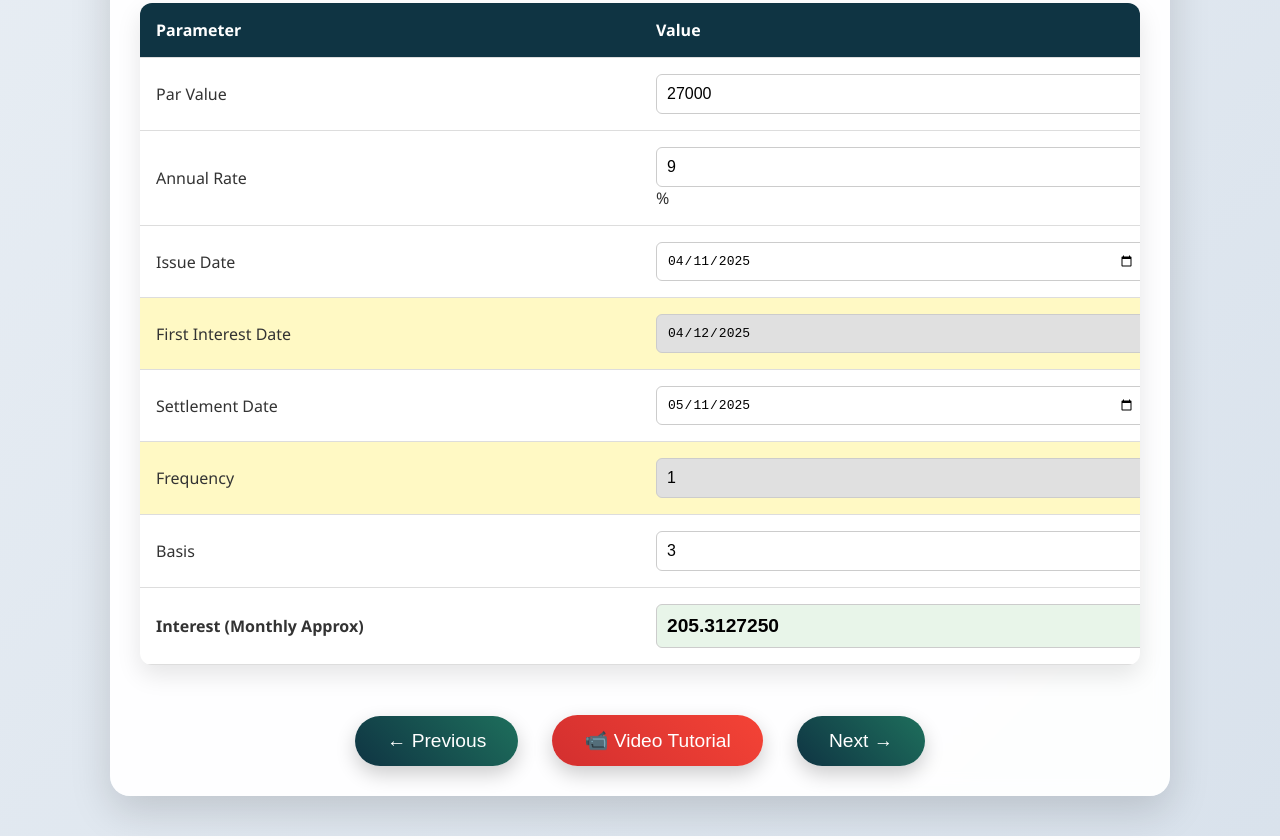
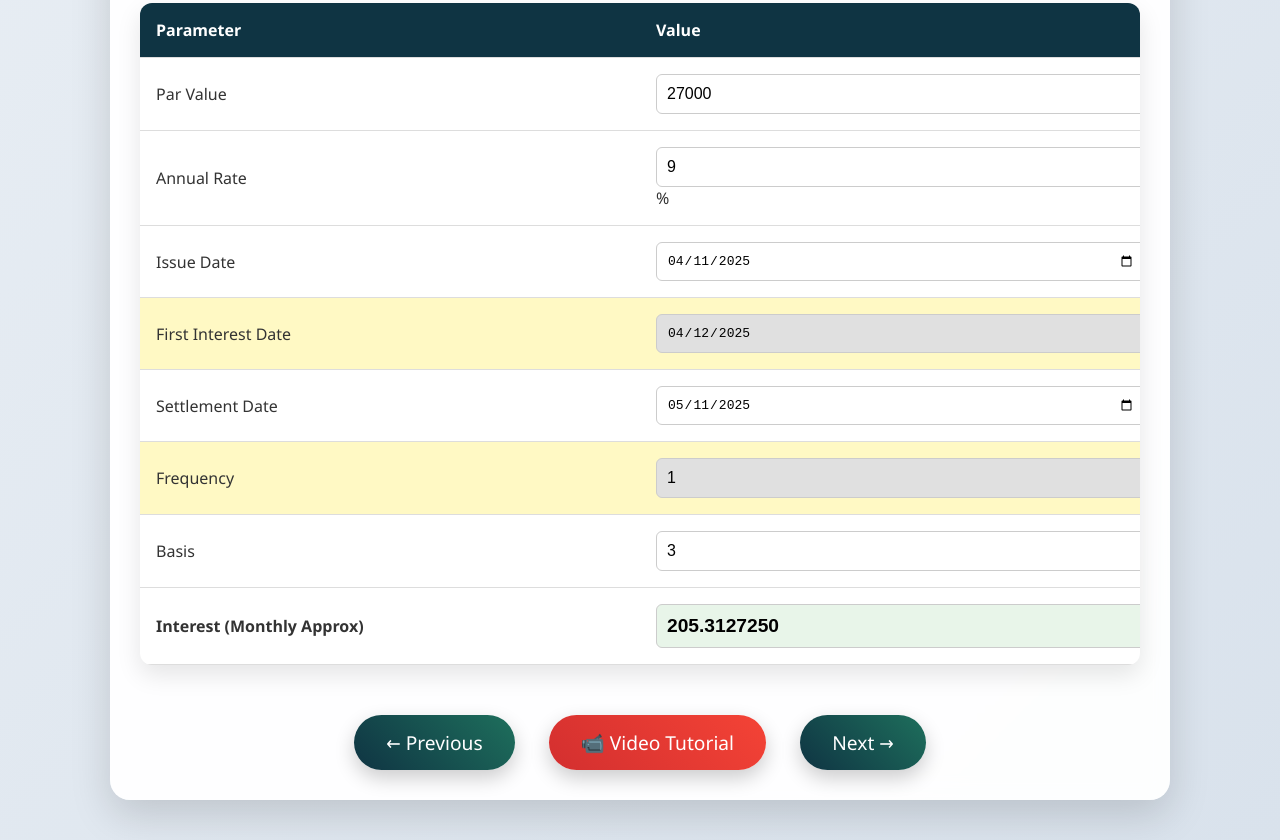
Before and after one commit to AKhack7/Excel, a plain HTML site: page A/accrintm.html in a window 1280 px wide. Shown: the part 1541-2381 px from the top of the page. Drawn offline with Linux system fonts and the light colour scheme.

Commit message:
Update accrintm.html

```diff
--- a/A/accrintm.html
+++ b/A/accrintm.html
@@ -135,7 +135,9 @@
       margin-top: 50px;
     }
 
-    .buttons button {
+    /* <a> tags ko button jaisa banaya */
+    .buttons a {
+      display: inline-block;
       padding: 14px 32px;
       margin: 0 15px;
       font-size: 1.2em;
@@ -146,9 +148,11 @@
       color: white;
       box-shadow: 0 8px 20px rgba(0,0,0,0.2);
       transition: all 0.3s;
+      text-decoration: none;
+      text-align: center;
     }
 
-    .buttons button:hover {
+    .buttons a:hover {
       transform: translateY(-5px) scale(1.05);
       box-shadow: 0 15px 30px rgba(0,0,0,0.3);
     }
@@ -176,7 +180,7 @@
       <p><strong>ACCRINTM</strong> फंक्शन एक्सेल में उस सिक्योरिटी के लिए अर्जित ब्याज की गणना करता है जो परिपक्वता (maturity) पर ब्याज देती है। यह बॉन्ड या अन्य सिक्योरिटीज के लिए उपयोगी है जहां ब्याज केवल परिपक्वता पर ही दिया जाता है।</p>
     </div>
 
-    <!-- First Table - Fixed Example (No Editing Allowed) -->
+    <!-- First Table - Fixed Example -->
     <h2 style="color:#0f3443; text-align:center;">Example 1: Default Values (Cannot Edit)</h2>
     <table>
       <tr><th>Parameter</th><th>Value</th></tr>
@@ -200,7 +204,7 @@
       <p><strong>हिंदी:</strong> यह फंक्शन उस सिक्योरिटी के लिए इश्यू डेट से सेटलमेंट डेट तक का अर्जित ब्याज देता है जो परिपक्वता पर ब्याज देती है। [basis] पैरामीटर दिन गिनती की विधि तय करता है (यहाँ 3 = actual/360)।</p>
     </div>
 
-    <!-- Second Table - Interactive (Students Can Edit) -->
+    <!-- Interactive Practice Table -->
     <h2 style="color:#0f3443; text-align:center;">Practice Yourself (Edit Values & See Result)</h2>
     <table>
       <tr><th>Parameter</th><th>Value</th></tr>
@@ -214,10 +218,11 @@
       <tr><td><strong>Interest (Monthly Approx)</strong></td><td><input type="text" id="result" readonly style="font-weight:bold; font-size:1.2em; background:#e8f5e9;"></td></tr>
     </table>
 
+    <!-- Navigation Buttons (Fixed) -->
     <div class="buttons">
-      <button onclick="window.open('https://akhack7.github.io/Excel/A/accrint.html')">← Previous</button>
-      <button class="video-btn" onclick="window.open('https://www.youtube.com/results?search_query=excel+accrintm+function+tutorial', '_blank')">📹 Video Tutorial</button>
-      <button onclick="window.open('https://akhack7.github.io/Excel/A/average.html')">Next →</button>
+      <a href="https://akhack7.github.io/Excel/A/accrint.html">← Previous</a>
+      <a href="https://www.youtube.com/results?search_query=excel+accrintm+function+tutorial" class="video-btn" target="_blank">📹 Video Tutorial</a>
+      <a href="https://akhack7.github.io/Excel/A/average.html">Next →</a>
     </div>
 
   </div>
```
